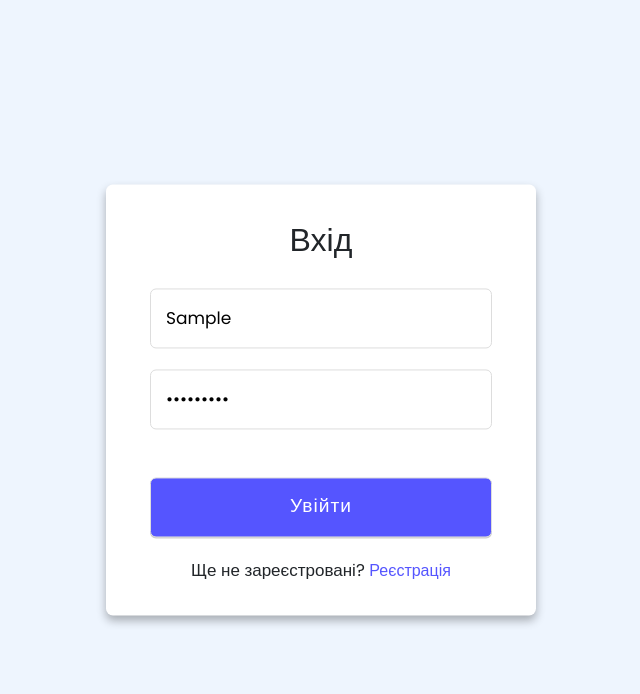
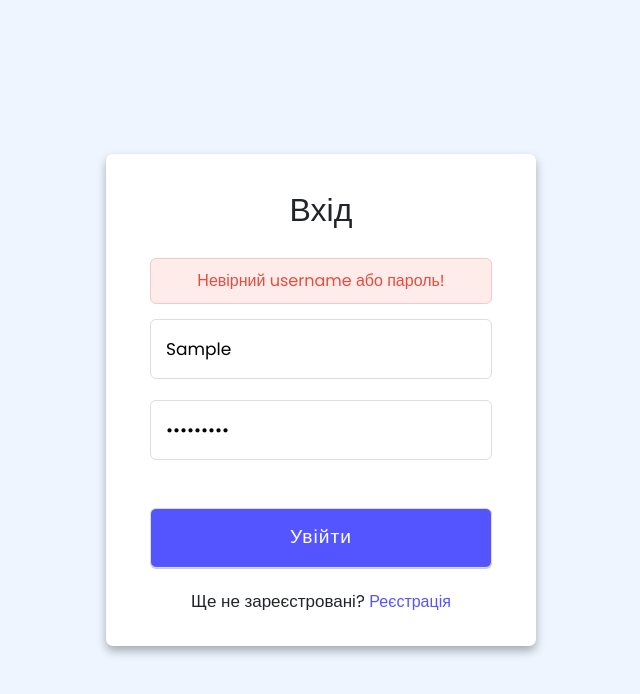
Before and after one commit to shevchenko-nikita/EDiary, an Angular app in the folder frontend/: page /log-in in a window 1280 px wide. Both pictures are taken after typing "Sample", "Sample123" into the empty fields and a click on the input "Увійти". Shown: the top 694 px of the page, without its empty margins (319-959 px from the left). Built offline with nearby package versions, Linux system fonts and the light colour scheme; no server answers.

Commit message:
add error message for login

```diff
--- a/frontend/src/app/pages/login/login.component.css
+++ b/frontend/src/app/pages/login/login.component.css
@@ -1,17 +1,6 @@
 /* Import Google font - Poppins */
 @import url("https://fonts.googleapis.com/css2?family=Poppins:wght@200;300;400;500;600;700&display=swap");
-/* * {
-  margin: 0;
-  padding: 0;
-  box-sizing: border-box;
-  font-family: "Poppins", sans-serif;
-}
 
-body {
-  min-height: 100vh;
-  width: 100%;
-  background-color: #eef5fe;
-} */
 .container {
   position: absolute;
   top: 50%;
@@ -89,3 +78,14 @@ body {
 .signup label:hover {
   text-decoration: underline;
 }
+
+.error-message {
+  color: #e74c3c;
+  background-color: #fdecea;
+  border: 1px solid #f5c6cb;
+  padding: 10px 15px;
+  border-radius: 6px;
+  font-size: 16px;
+  margin-bottom: 15px;
+  text-align: center;
+}
--- a/frontend/src/app/pages/login/login.component.html
+++ b/frontend/src/app/pages/login/login.component.html
@@ -3,6 +3,10 @@
 
   <div class="login form">
     <header>Вхід</header>
+
+    <div *ngIf="errorMessage" class="error-message">
+      {{ errorMessage }}
+    </div>
 
     <form (submit)="onLogin(); $event.preventDefault()">
       <input
--- a/frontend/src/app/pages/login/login.component.ts
+++ b/frontend/src/app/pages/login/login.component.ts
@@ -16,8 +16,8 @@ export class LoginComponent
 
 	constructor(private http: HttpClient, private router: Router) {}
 
-	onLogin()
-	{
+	onLogin() {
+		this.errorMessage = '';
 		console.log('Вхідні дані:', { username: this.username, password: this.password });
 		const loginData = { username: this.username, password: this.password };
 
@@ -32,4 +32,5 @@ export class LoginComponent
 			},
 		});
 	}
+
 }
```
Lines whose indentation alone changed are shown as unchanged.
